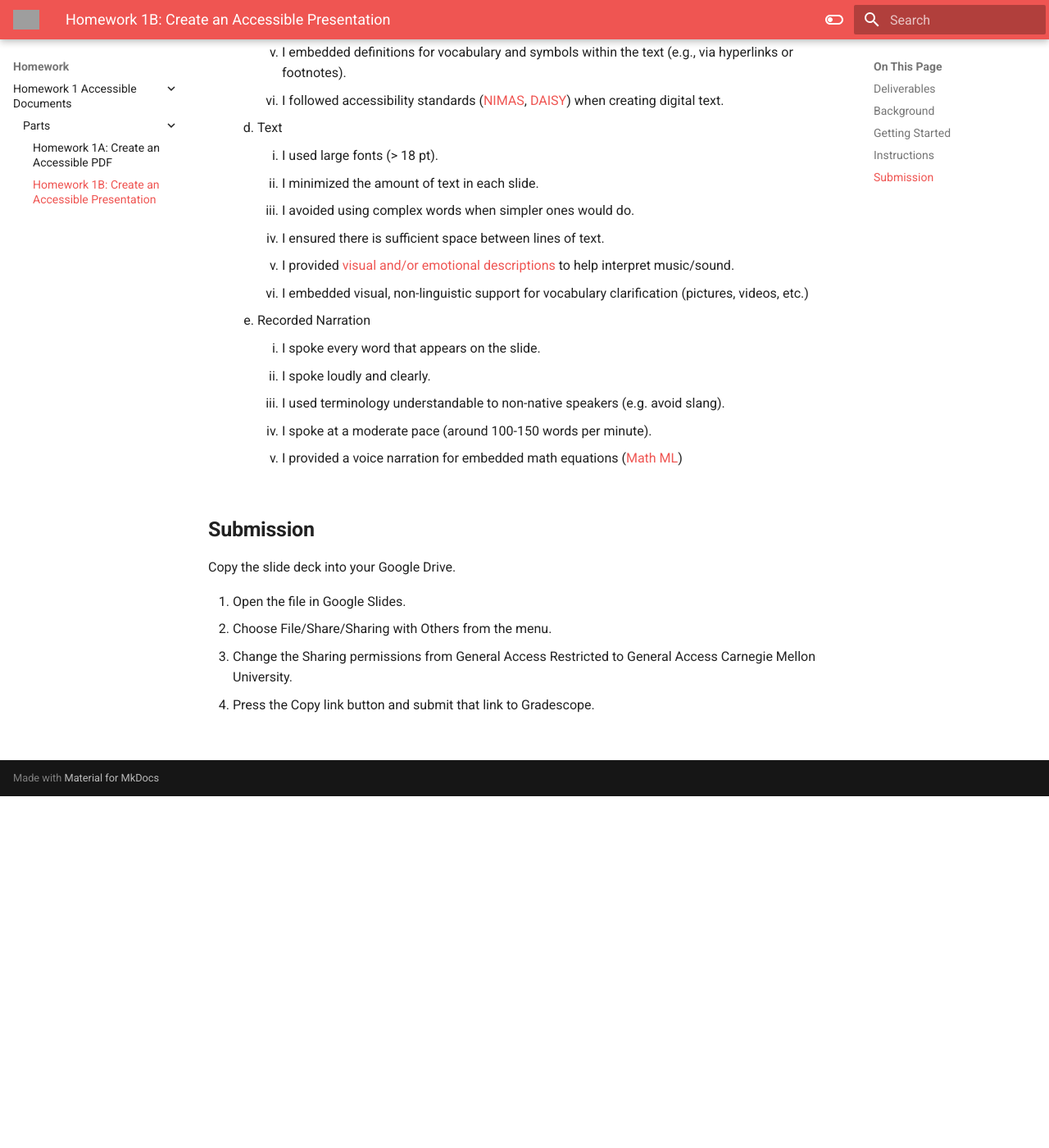
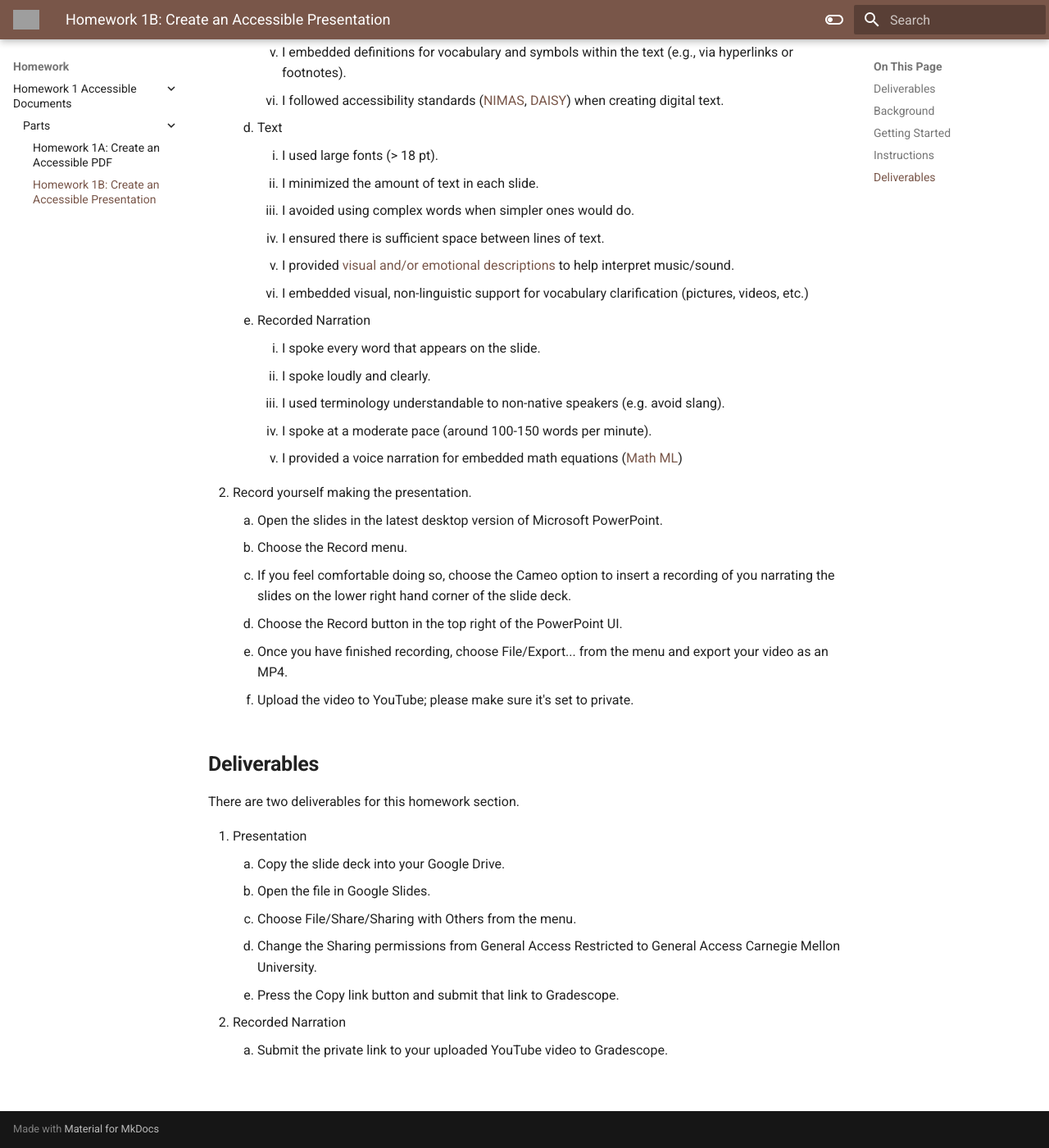
Before and after one commit to cmu-05-499/cmu-05-499.github.io, an MkDocs documentation site: the page built from docs/homework/HW1/2_presentation.md, in a window 1280 px wide and 1400 px high, scrolled down 2318 px. Shown: the whole window at 82% size. Built offline with MkDocs 1.6.1 and Material for MkDocs 9.7.7, drawn with Linux system fonts in a browser that asks for light colours; before the commit the page ends 3289 px from its top, so only the background shows below that; some of the changed text lies outside the part shown; grey boxes are pictures that could not be loaded.

Commit message:
Added narration to homework.

```diff
--- a/docs/homework/HW1/2_presentation.md
+++ b/docs/homework/HW1/2_presentation.md
@@ -76,12 +76,23 @@ Some other guides include:
         1. I used terminology understandable to non-native speakers (e.g. avoid slang).
         1. I spoke at a moderate pace (around 100-150 words per minute).
         1. I provided a voice narration for embedded math equations ([Math ML](https://www.w3.org/Math/))
+1. Record yourself making the presentation.
+    1. Open the slides in the latest desktop version of Microsoft PowerPoint.
+    1. Choose the Record menu.
+    1. If you feel comfortable doing so, choose the Cameo option to insert a recording of you narrating the slides on the lower right hand corner of the slide deck.
+    1. Choose the Record button in the top right of the PowerPoint UI.
+    1. Once you have finished recording, choose File/Export... from the menu and export your video as an MP4.
+    1. Upload the video to YouTube; please make sure it's set to private.
 
-## Submission
+## Deliverables
 
-Copy the slide deck into your Google Drive.
+There are two deliverables for this homework section.
 
-1. Open the file in Google Slides.
-1. Choose File/Share/Sharing with Others from the menu.
-1. Change the Sharing permissions from General Access Restricted to General Access Carnegie Mellon University.
-1. Press the Copy link button and submit that link to Gradescope.
+1. Presentation
+    1. Copy the slide deck into your Google Drive.
+    1. Open the file in Google Slides.
+    1. Choose File/Share/Sharing with Others from the menu.
+    1. Change the Sharing permissions from General Access Restricted to General Access Carnegie Mellon University.
+    1. Press the Copy link button and submit that link to Gradescope.
+1. Recorded Narration
+    1. Submit the private link to your uploaded YouTube video to Gradescope.
--- a/mkdocs.yml
+++ b/mkdocs.yml
@@ -9,8 +9,8 @@ theme:
     text: Roboto
   palette:
     - scheme: default
-      primary: red
-      accent: red
+      primary: brown
+      accent: brown
       toggle:
         icon: material/toggle-switch-off-outline
         name: Switch to dark mode
```
Also changed, not shown: other parts of docs/homework/HW1/2_presentation.md (+2 -2 lines), docs/homework/HW1/index.md (+3 -3 lines).
